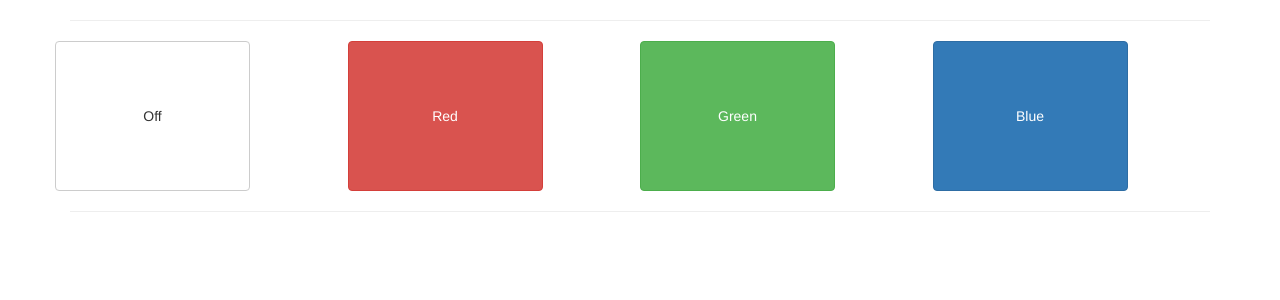
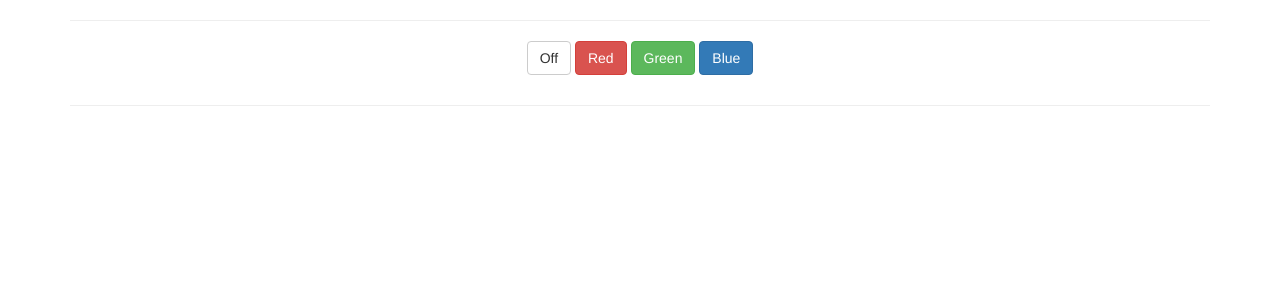
Before and after one commit to eriklotin/rpi-rgb, a Flask app: page / in a window 1280 px wide. Shown: the top 300 px of the page. Run offline with Flask 2, Linux system fonts and the light colour scheme; some libraries are stand-ins or nearby versions.

Commit message:
Index page design.

```diff
--- a/templates/index.html
+++ b/templates/index.html
@@ -13,9 +13,7 @@
 
     <!-- Custom CSS -->
     <style>
-        .btn-giant {
-            height: 150px;
-        }
+
     </style>
 </head>
 
@@ -24,10 +22,14 @@
 <div class="container">
     <hr />
     <div class="row">
-        <button type="button" data-action="off" class="btn btn-default btn-giant col-lg-2 col-lg-offset-0">Off</button>
-        <button type="button" data-action="red" class="btn btn-danger btn-giant col-lg-2 col-lg-offset-1">Red</button>
-        <button type="button" data-action="green" class="btn btn-success btn-giant col-lg-2 col-lg-offset-1">Green</button>
-        <button type="button" data-action="blue" class="btn btn-primary btn-giant col-lg-2 col-lg-offset-1">Blue</button>
+        <div class="col-lg-12">
+            <p class="text-center">
+                <button type="button" data-action="off" class="btn btn-default btn-giant">Off</button>
+                <button type="button" data-action="red" class="btn btn-danger btn-giant">Red</button>
+                <button type="button" data-action="green" class="btn btn-success btn-giant">Green</button>
+                <button type="button" data-action="blue" class="btn btn-primary btn-giant">Blue</button>
+            </p>
+        </div>
     </div>
     <hr />
 </div>
```
